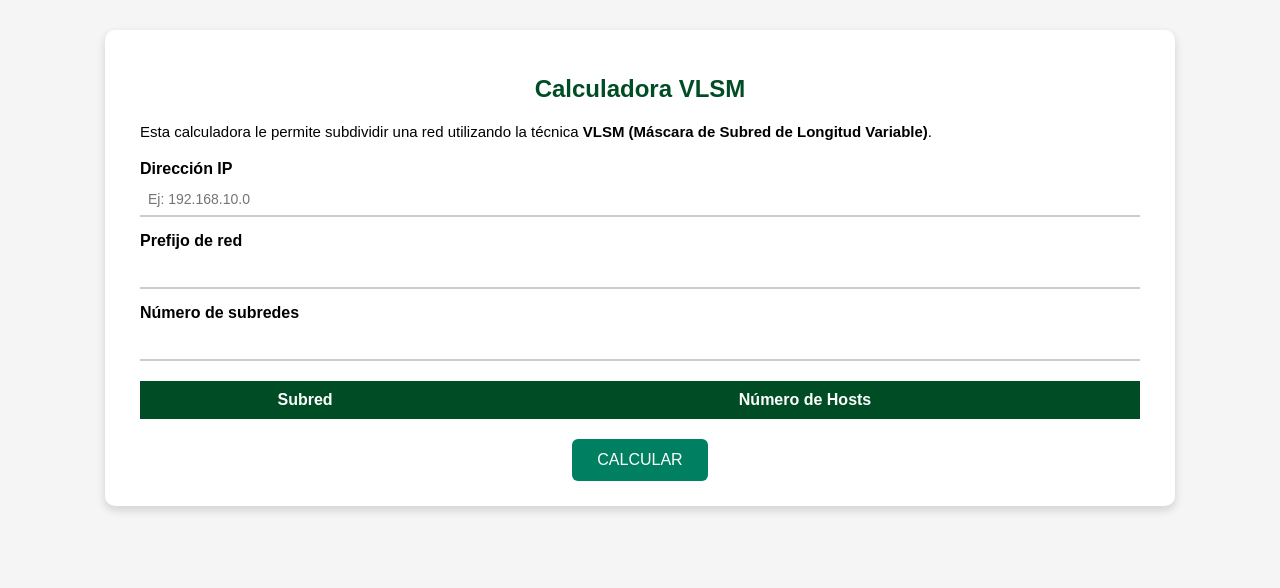
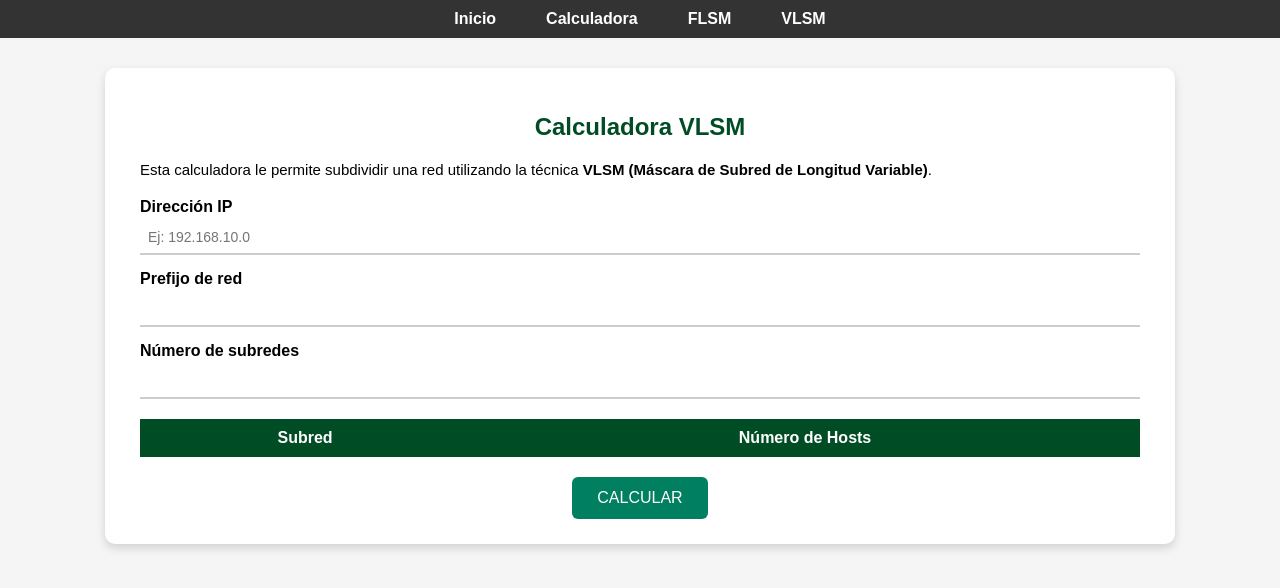
Before and after one commit to maicolchavarro/Calculadora_ipv4, a plain HTML site: page HTML/vlsm.html in a window 1280 px wide. Drawn offline with Linux system fonts and the light colour scheme.

Commit message:
barra de Navegacion

```diff
--- a/CSS/vlms.css
+++ b/CSS/vlms.css
@@ -1,3 +1,35 @@
+
+
+/* Estilos de la barra de navegación */
+nav {
+    background-color: #333;
+    padding: 10px 0;
+    text-align: center;
+}
+
+nav ul {
+    list-style-type: none;
+    padding: 0;
+    margin: 0;
+    display: flex;
+    justify-content: center;
+    gap: 20px;
+}
+
+nav a {
+    color: #fff;
+    text-decoration: none;
+    font-weight: bold;
+    padding: 8px 15px;
+    transition: background-color 0.3s;
+    border-radius: 5px;
+}
+
+nav a:hover {
+    background-color: #007bff;
+}
+
+
 body {
   font-family: Arial, sans-serif;
   background: #f5f5f5;
--- a/HTML/vlsm.html
+++ b/HTML/vlsm.html
@@ -6,6 +6,21 @@
   <title>Calculadora VLSM</title>
   <link rel="stylesheet" href="../CSS/vlms.css">
 </head>
+
+
+  <nav>
+    <ul>
+      <li><a href="../HTML/INICIO.HTML">Inicio</a></li>
+      <li><a href="../HTML/calculadora_ip.html">Calculadora</a></li>
+      <li><a href="../HTML/flsm.html">FLSM</a></li>
+      <li><a href="../HTML/vlsm.html">VLSM</a></li>
+    </ul>
+  </nav>
+
+
+
+
+
 <body>
   <div class="container">
     <h2>Calculadora VLSM</h2>
```
